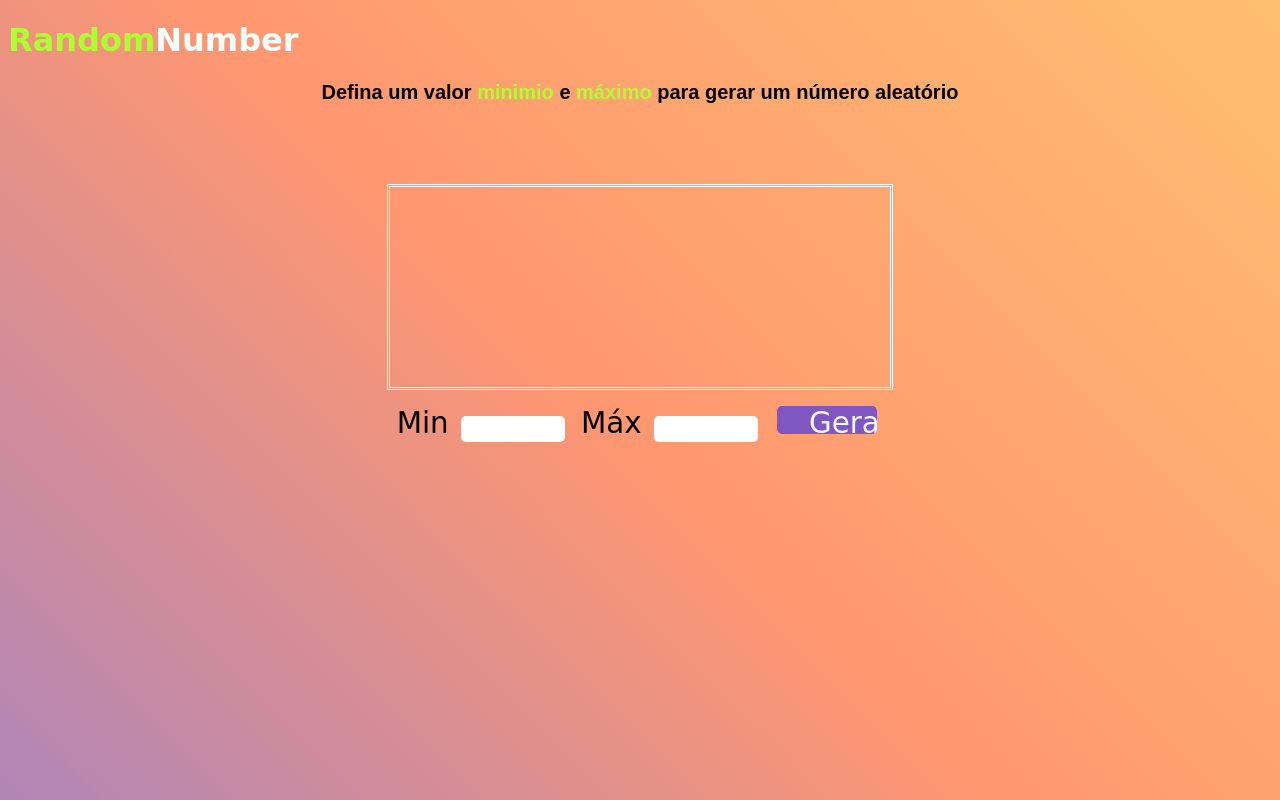
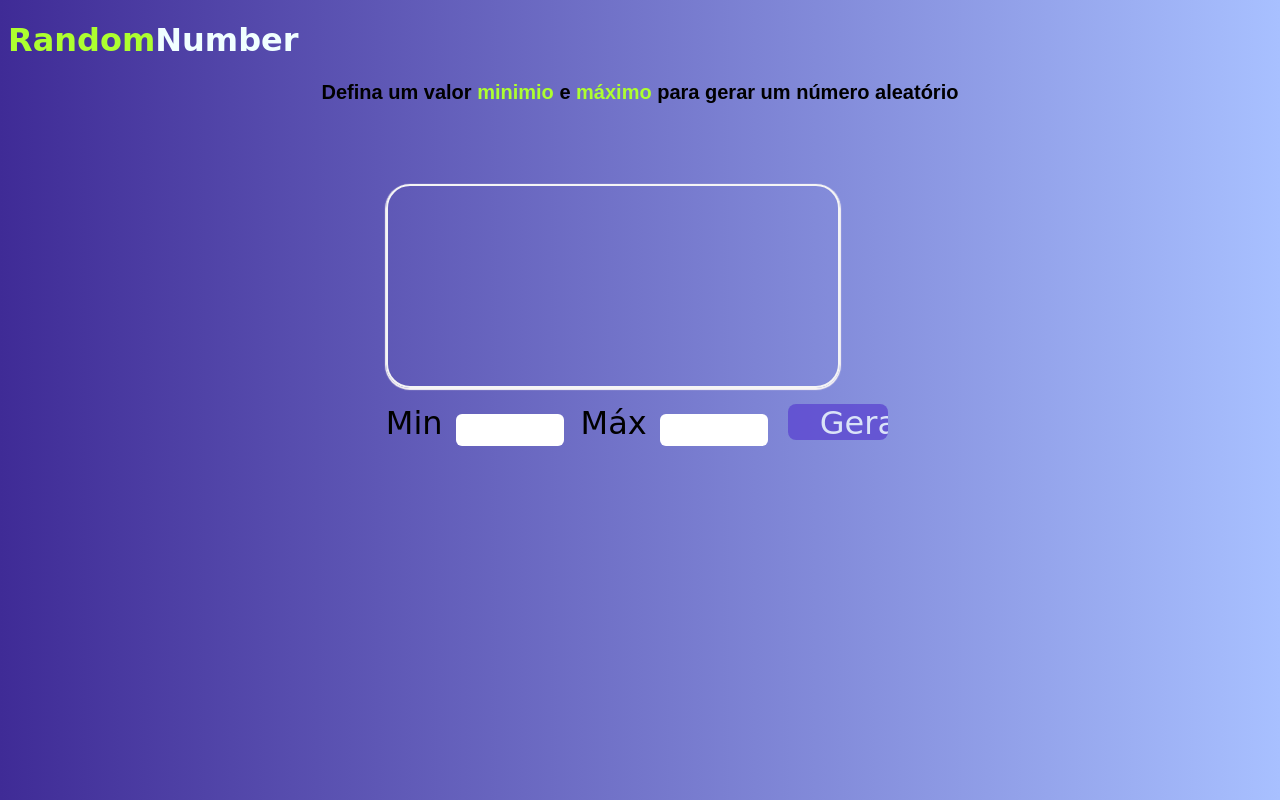
Before and after one commit to SarahBrito/RandomNumber, a plain HTML site: page index.html in a window 1280 px wide. Drawn offline with Linux system fonts and the light colour scheme; a web font is replaced by a local one.

Commit message:
alteração no layout da página

```diff
--- a/style.css
+++ b/style.css
@@ -3,27 +3,12 @@
 @import url('https://fonts.googleapis.com/css2?family=Akaya+Kanadaka&display=swap');
 @import url('https://fonts.googleapis.com/css2?family=Jomhuria&display=swap');
 
-/*==========ANIMAÇÃO==========*/
-
-@keyframes colors {
-  0% {
-    background-position: 0% 50%;
-  }
-  50% {
-    background-position: 100% 50%;
-  }
-  100% {
-    background-position: 0% 50%;
-  }
-}
 
 /*==========PÁGINA==========*/
 
 body {
+  background: linear-gradient(90deg, #3F2B96 0%, #A8C0FF 100%);
 
-  background: linear-gradient(45deg, #3d348b, #7678ed, #ff9770, #ffd670) ;
-  background-size: 300% 300%;
-  animation: colors 15s ease infinite;
 }
 
 /*==========CABEÇALHO==========*/
@@ -55,54 +40,62 @@ span {
 
 .main__result {
 
-  width: 500px;
+  width: 450px;
   height: 200px;
-  border-style: double;
+  border-style: solid;
   border-color: whitesmoke;
+  border-width: 2px;
+
   display: flex;
   justify-content: center;
   align-items: center;
   font-family: 'Jomhuria', cursive;
   font-size: 50pt;
+  border-radius: 24px;
+  box-shadow: 0px 1px 1px 1px rgb(248, 244, 244);
 
 }
 
 input {
   width: 100px;
-  height: 24px;
+  height: 30px;
   margin-left: 0.2rem;
   margin-right: 0.4rem;
-  border-radius: 5px;
+  border-radius: 6px;
   border: none;
+  padding-left: 6px;
 }
 
 .main__input {
 
   padding-top: 1rem;
   font-family: 'Jomhuria', cursive;
-  font-size: 22pt;
+  font-size: 24pt;
 
 }
 
 .main__btn {
 
   font-family: 'Jomhuria', cursive;
-  font-size: 22pt;
-  height: 1.7rem;
+  font-size: 24pt;
+  height: 2.2rem;
   display: inline-flex;
   align-items: center;
   padding: 0 2rem;
-  background: rgb(128, 87, 194);
+  background: #5d48d1;
   color:aliceblue;
+  border-radius: 8px;
+  opacity: 0.8;
 }
 
 .main__btn:hover{
-  background:#adff2f;
+  opacity: 1;
   transition: background 0.4s;
+  cursor: pointer;
 }
 
 .main__error {
-  font: normal arial;
+  font-family: 'Franklin Gothic Medium', 'Arial Narrow', Arial, sans-serif;
   font-size: 11pt;
   color: red;
 }
```
